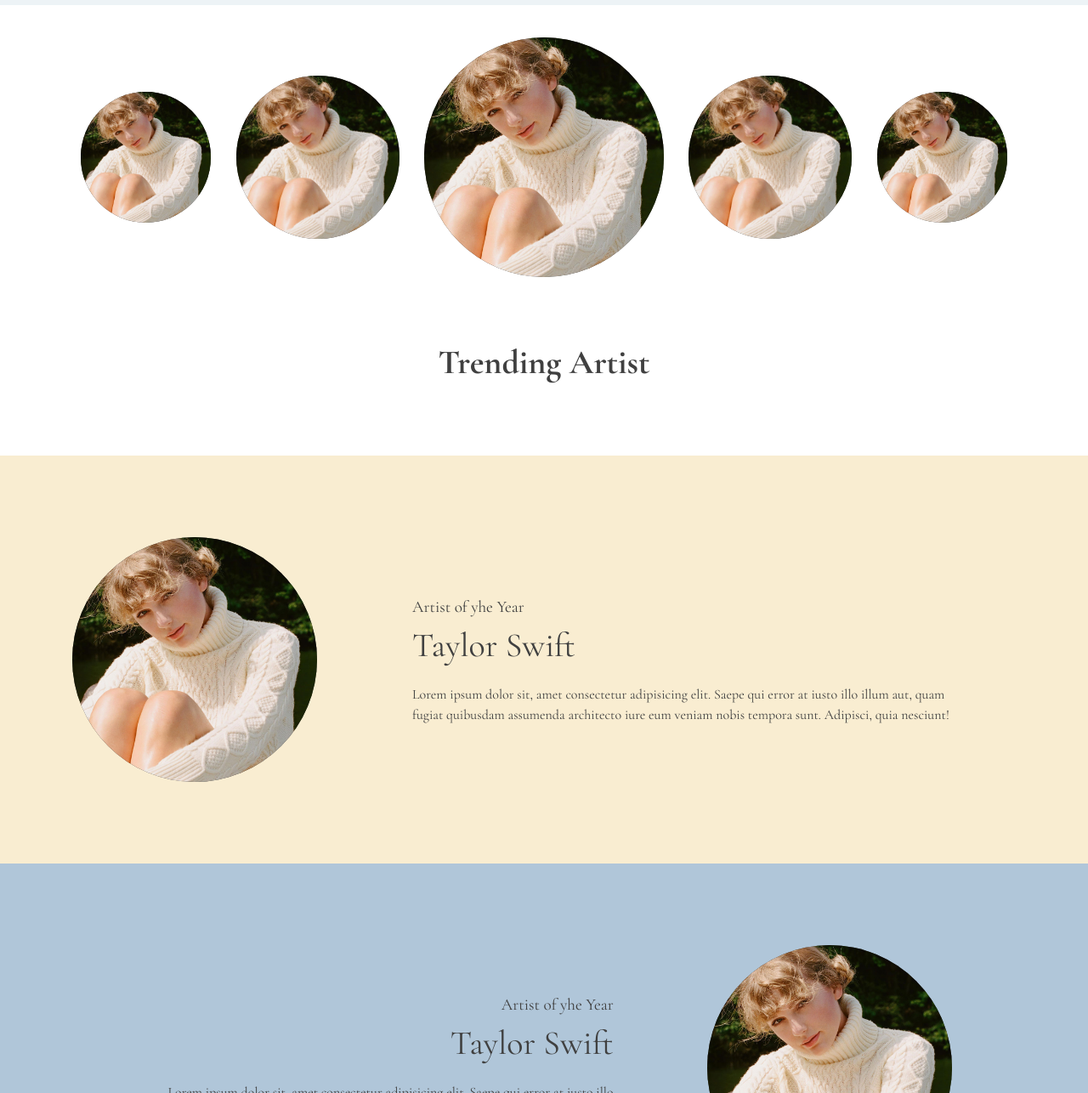
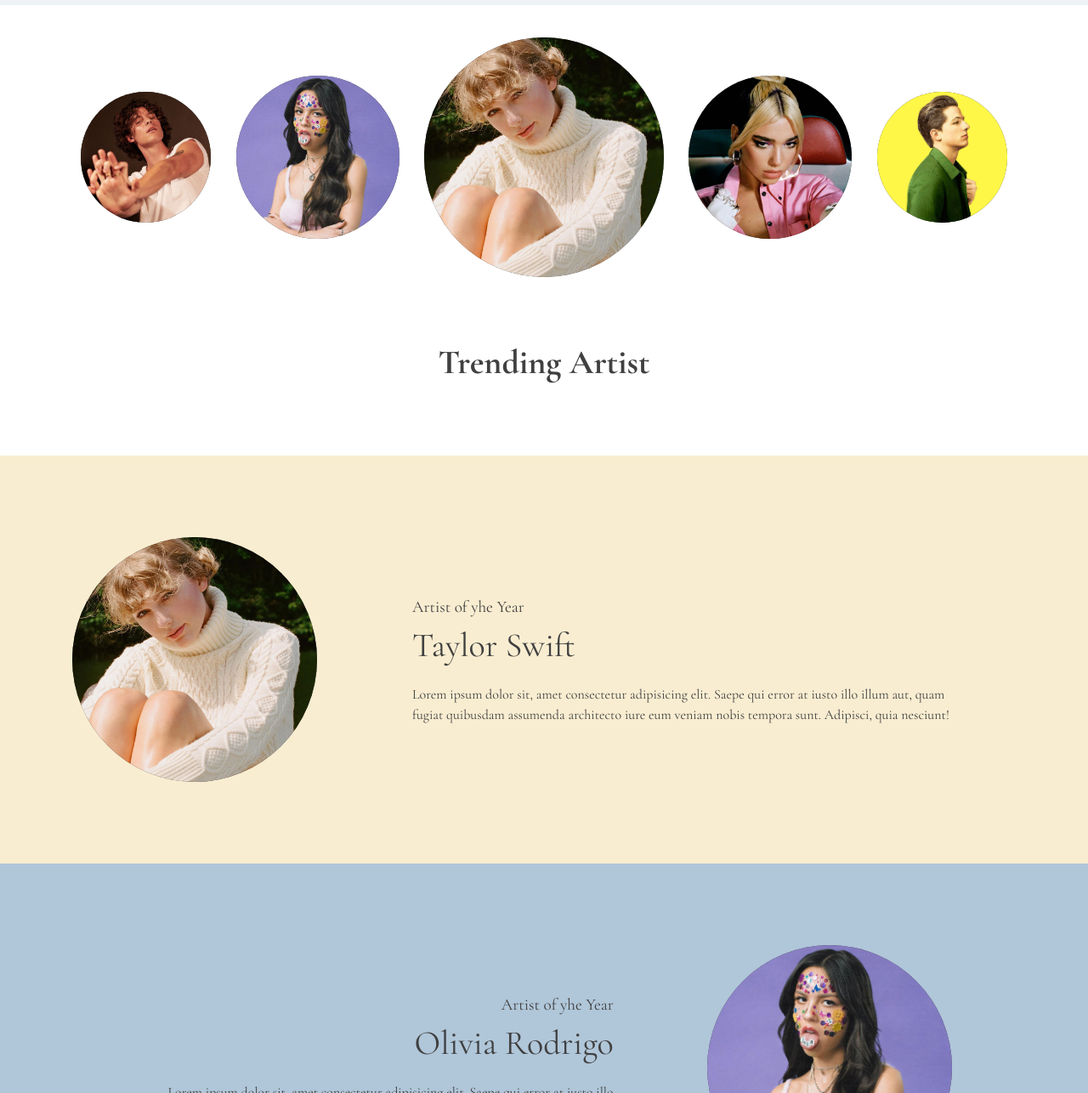
Before and after one commit to BeanBeam11/Music-Share, a plain HTML site: page artist.html in a window 1280 px wide. Shown: the part 74-1360 px from the top of the page at 85% size. Drawn offline with nearby package versions, Linux system fonts and the light colour scheme; no server answers.

Commit message:
add artist img

```diff
--- a/artist.html
+++ b/artist.html
@@ -28,18 +28,18 @@
     <header>
         <div class="artist-round-wrapper">
             <div class="round round1">
-                <img src="./img/round3.jpg" alt="">
+                <img src="./img/shawn_mendes.jpg" alt="">
             </div>
             <div class="round round2">
-                <img src="./img/round3.jpg" alt="">
+                <img src="./img/olivia_rodrigo.jpg" alt="">
             </div>
             <div class="round round3">
-                <img src="./img/round3.jpg" alt=""></div>
+                <img src="./img/taylor_swift.jpg" alt=""></div>
             <div class="round round4">
-                <img src="./img/round3.jpg" alt="">
+                <img src="./img/dua_lipa.jpg" alt="">
             </div>
             <div class="round round5">
-                <img src="./img/round3.jpg" alt="">
+                <img src="./img/charlie_puth.jpg" alt="">
             </div>
         </div>
         <div class="round-title">Trending Artist</div>
@@ -51,7 +51,7 @@
                     <div class="row intro">
                         <div class="col-12 col-sm-12 col-md-4 col-lg-3">
                             <div class="intro-round">
-                                <img src="./img/round3.jpg" alt="">
+                                <img src="./img/taylor_swift.jpg" alt="">
                             </div>
                         </div>
                         <div class="col-12 col-sm-12 col-md-4 col-lg-7">
@@ -70,13 +70,13 @@
                         <div class="col-12 col-sm-12 col-md-4 col-lg-7">
                             <div class="intro-info">
                                 <div class="artist-title">Artist of yhe Year</div>
-                                <div class="artist-name">Taylor Swift</div>
+                                <div class="artist-name">Olivia Rodrigo</div>
                                 <div class="artist-intro">Lorem ipsum dolor sit, amet consectetur adipisicing elit. Saepe qui error at iusto illo illum aut, quam fugiat quibusdam assumenda architecto iure eum veniam nobis tempora sunt. Adipisci, quia nesciunt!</div>
                             </div>
                         </div>
                         <div class="col-12 col-sm-12 col-md-4 col-lg-3">
                             <div class="intro-round">
-                                <img src="./img/round3.jpg" alt="">
+                                <img src="./img/olivia_rodrigo.jpg" alt="">
                             </div>
                         </div>
                     </div>
@@ -87,13 +87,13 @@
                     <div class="row intro">
                         <div class="col-12 col-sm-12 col-md-4 col-lg-3">
                             <div class="intro-round">
-                                <img src="./img/round3.jpg" alt="">
+                                <img src="./img/dua_lipa.jpg" alt="">
                             </div>
                         </div>
                         <div class="col-12 col-sm-12 col-md-4 col-lg-7">
                             <div class="intro-info">
                                 <div class="artist-title">Artist of yhe Year</div>
-                                <div class="artist-name">Taylor Swift</div>
+                                <div class="artist-name">Dua Lipa</div>
                                 <div class="artist-intro">Lorem ipsum dolor sit, amet consectetur adipisicing elit. Saepe qui error at iusto illo illum aut, quam fugiat quibusdam assumenda architecto iure eum veniam nobis tempora sunt. Adipisci, quia nesciunt!</div>
                             </div>
                         </div>
```
Also changed, not shown: img/charlie_puth.jpg (added), img/dua_lipa.jpg (added), img/olivia_rodrigo.jpg (added), img/shawn_mendes.jpg (added), img/taylor_swift.jpg (added), 1 other file.
